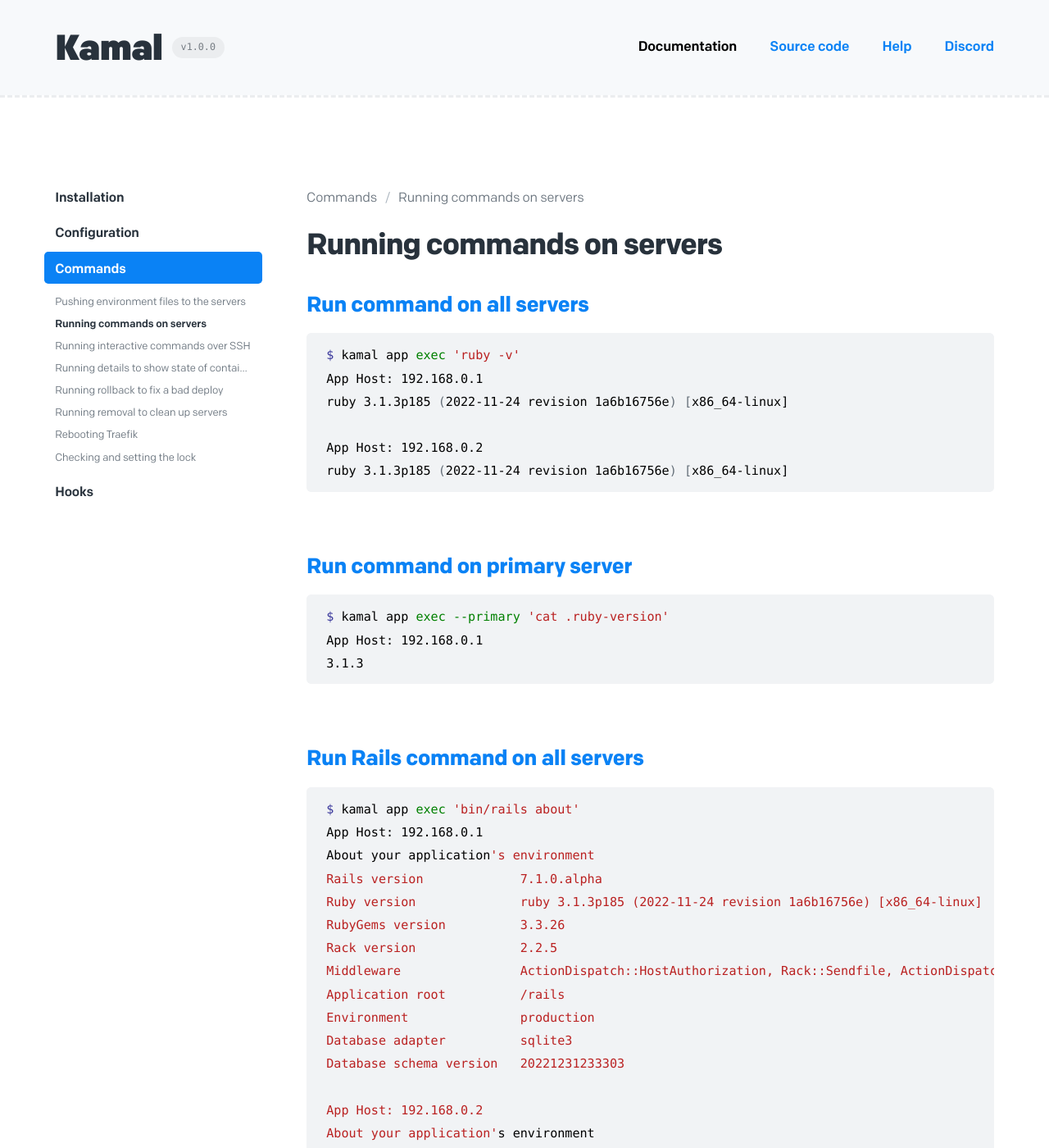
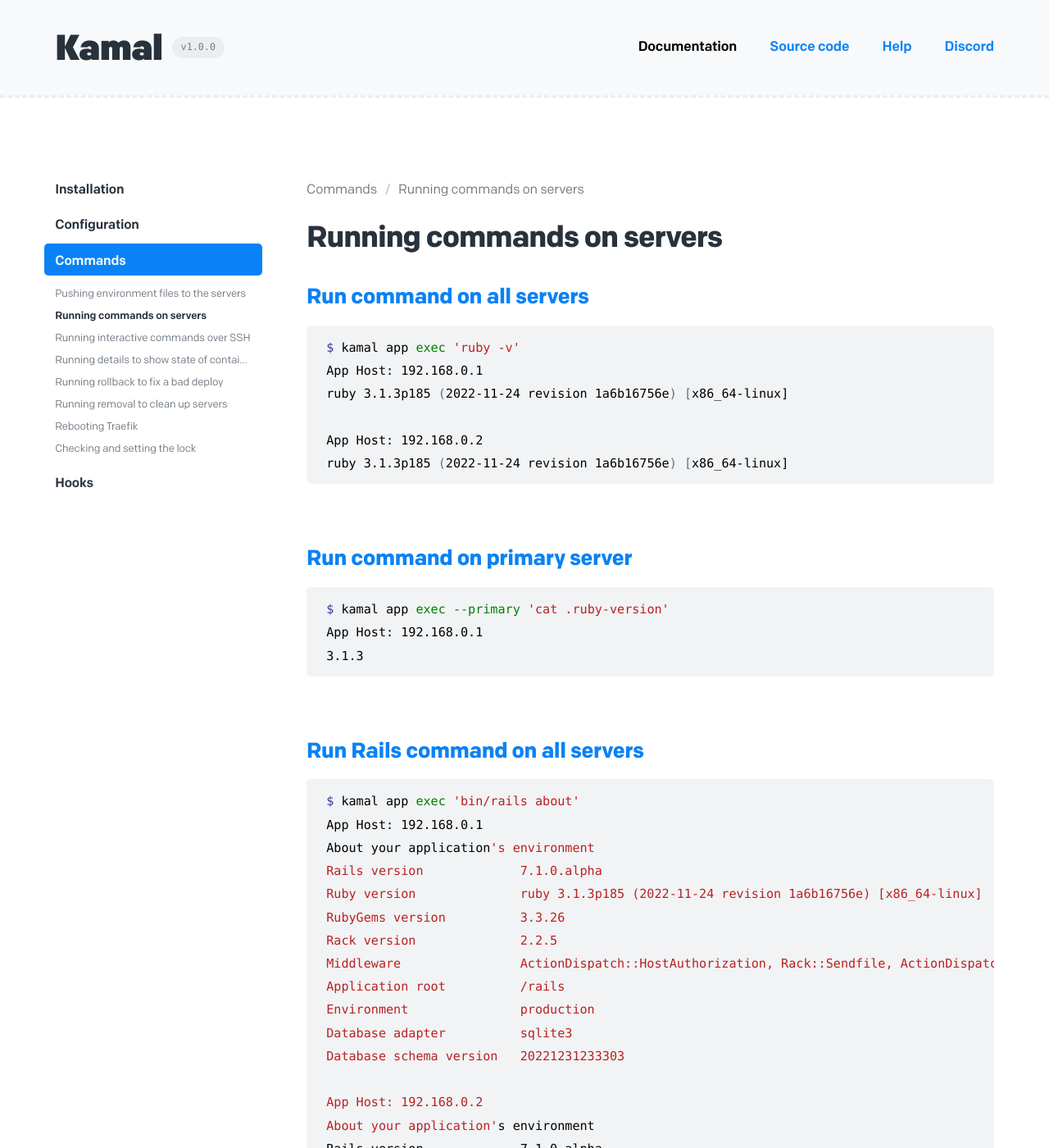
Before and after one commit to basecamp/kamal-site, a Jekyll site: the page built from docs/commands/running-commands-on-servers/index.md, in a window 1280 px wide and 1400 px high. Shown: the whole window at 82% size. Built offline with Jekyll 4.4.1, drawn with Linux system fonts in a browser that asks for light colours.

Commit message:
Adjust margins and cleanup h tags

```diff
--- a/_sass/base/_elements.scss
+++ b/_sass/base/_elements.scss
@@ -51,6 +51,7 @@ h5,
 h6 {
 
   font-weight: 700;
+  line-height: 1.2;
 
   a {
     font-weight: inherit;
@@ -68,27 +69,16 @@ h1 {
 h2 {
   font-size: var(--font-size-x-large);
   letter-spacing: -0.015em;
-  line-height: 1.2;
 }
 
 h3 {
   font-size: var(--font-size-large);
-  line-height: 1.2;
 }
 
-h4 {
-  font-size: var(--font-size-medium);
-  line-height: 1.2;
-}
-
-h5 {
-  font-size: var(--font-size-medium);
-  line-height: 1.2;
-}
-
+h4,
+h5,
 h6 {
   font-size: var(--font-size-medium);
-  line-height: 1.2;
 }
 
 ol,
--- a/_sass/modules/_page.scss
+++ b/_sass/modules/_page.scss
@@ -63,6 +63,8 @@
     flex-direction: column;
     font-size: var(--font-size-x-small);
     letter-spacing: -0.01em;
+    margin-bottom: -0.5em;
+    margin-top: -0.5em;
 
     ul {
 
@@ -150,6 +152,7 @@
     font-size: var(--font-size-x-small);
     letter-spacing: -0.01em;
     margin-bottom: -0.45em;
+    margin-top: -0.5em;
 
     & > * + * {
       margin-top: var(--flow-space, 1.4em);
@@ -171,7 +174,7 @@
     h1 {
 
       font-size: var(--font-size-xx-large);
-      margin-top: -0.0475em;
+      padding-top: 0.08em;
 
       & + * {
         --flow-space: 1.4em;
@@ -188,20 +191,6 @@
 
     }
 
-    h4,
-    h5,
-    h6 {
-
-      & + * {
-        --flow-space: 0.4em;
-      }
-
-    }
-
-    h1 {
-      padding-top: 0.06em;
-    }
-
     h2 {
       color: var(--color-blue);
       padding-top: 0.1em;
@@ -214,7 +203,13 @@
     h4,
     h5,
     h6 {
+
       padding-top: 0.175em;
+
+      & + * {
+        --flow-space: 0.4em;
+      }
+
     }
 
     hr {
```
